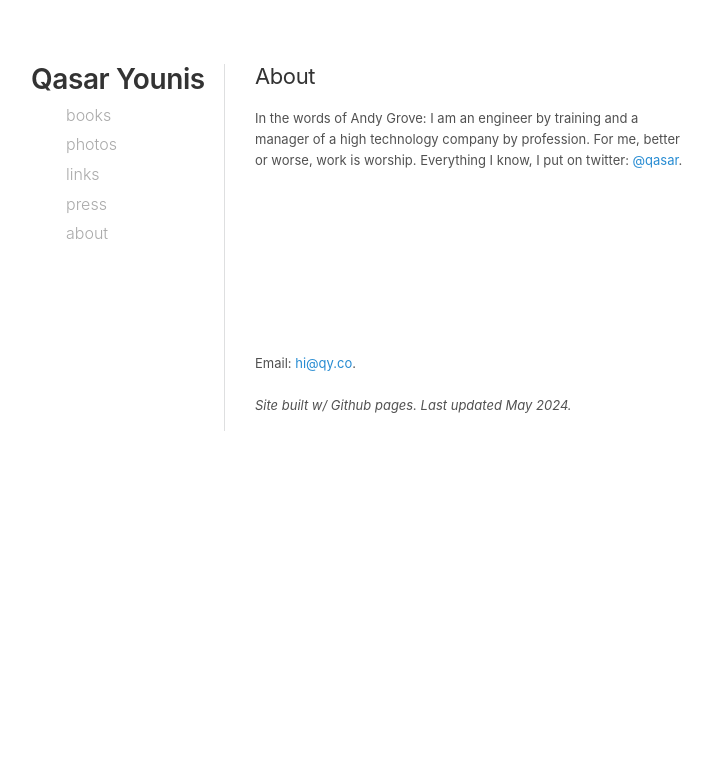
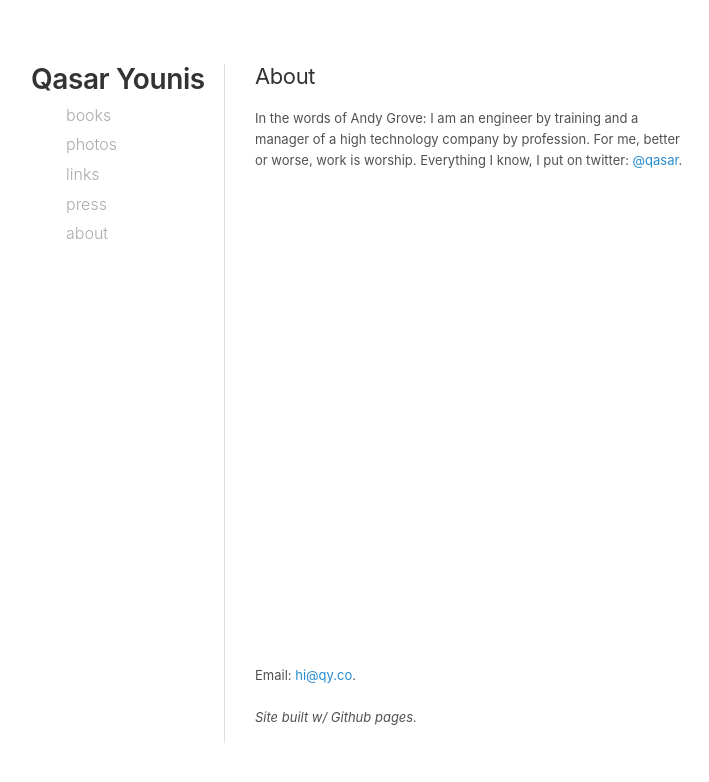
Before and after one commit to qasar/qasar.github.io, a Jekyll site: the page built from about.md, in a window 1280 px wide. Shown: the top 782 px of the page, without its empty margins (35-744 px from the left). Built offline with Jekyll 4.4.1, drawn with Linux system fonts in a browser that asks for light colours.

Commit message:
Update about.md

```diff
--- a/about.md
+++ b/about.md
@@ -13,7 +13,22 @@ In the words of Andy Grove: I am an engineer by training and a manager of a high
 <br>
 <br>
 <br>
+<br>
+<br>
+<br>
+<br>
+<br>
+<br>
+<br>
+<br>
+<br>
+<br>
+<br>
+<br>
+<br>
+<br>
+<br>
 
 Email: <a href="mailto:hi@qy.co" target="_blank">hi@qy.co</a>.
 <br>
-<br> <i> Site built w/ Github pages. Last updated May 2024. </i>
+<br> <i> Site built w/ Github pages. </i>
```
